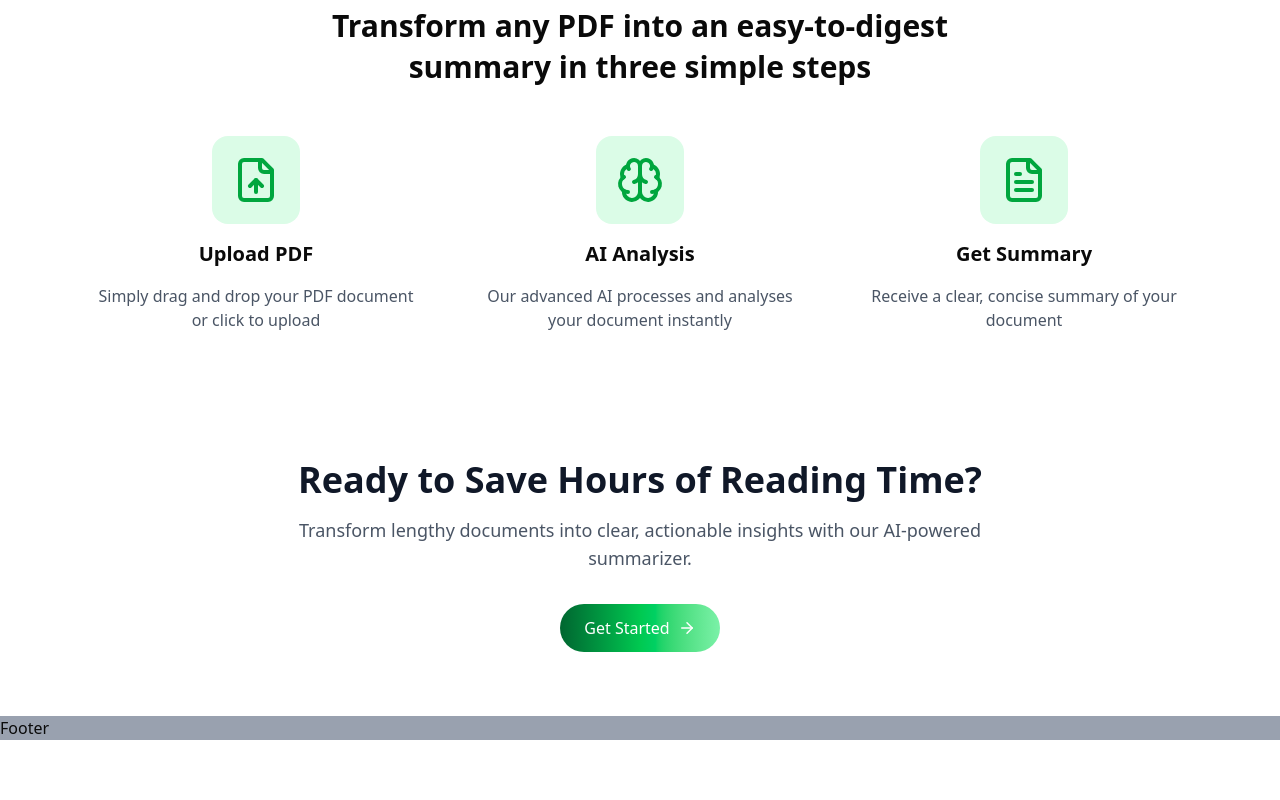
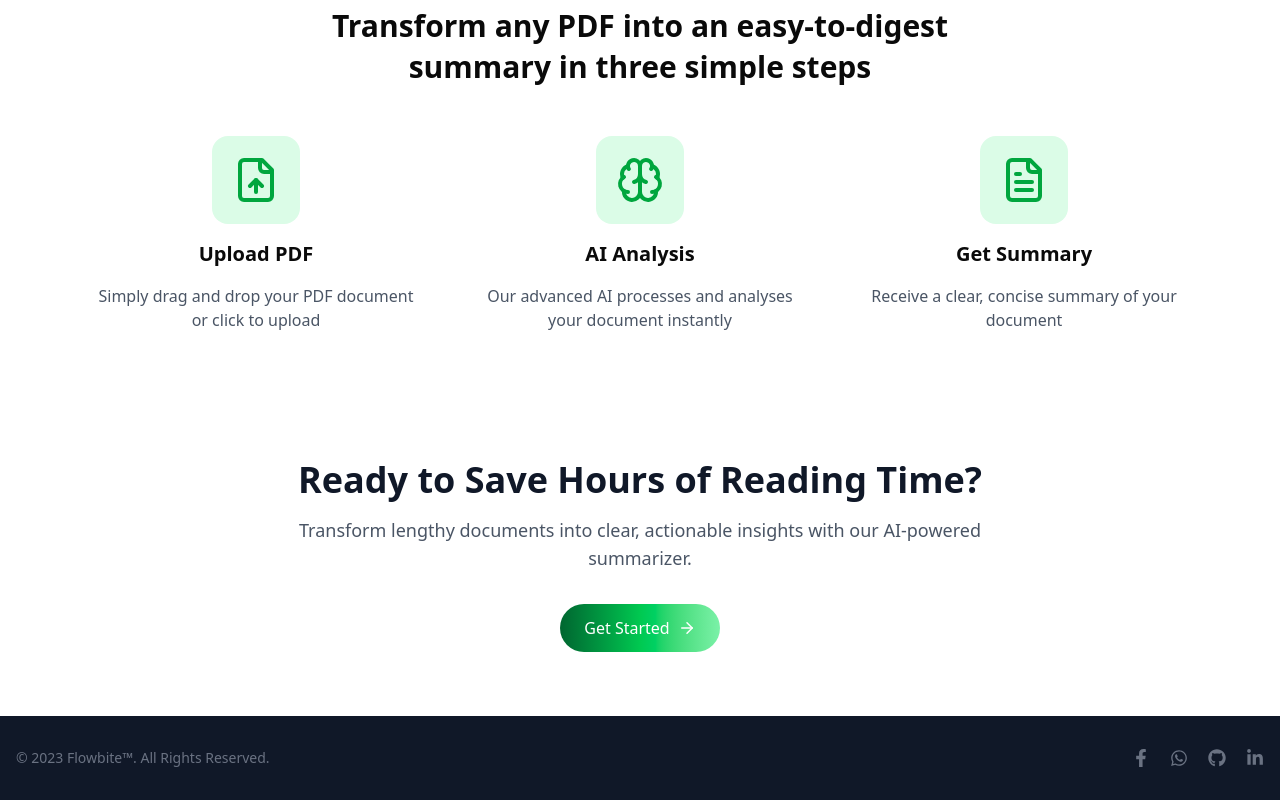
Before and after one commit to Muhammad-Anas16/AI-powered-PDF-summarizer, a Next.js app: page / in a window 1280 px wide. Shown: the part 897-1697 px from the top of the page. Before the commit the page ends 1637 px from the top, so only its background shows below. Built offline with nearby package versions, Linux system fonts and the light colour scheme.

Commit message:
update footer

```diff
--- a/src/components/common/footer.tsx
+++ b/src/components/common/footer.tsx
@@ -1,5 +1,35 @@
+import { FaFacebookF, FaGithub, FaLinkedinIn, FaWhatsapp } from "react-icons/fa";
+
 const Footer = () => {
-  return <footer className="bg-gray-400">Footer</footer>;
+  return (
+    <footer className="bg-gray-900 dark:bg-gray-900">
+      <div className="mx-auto w-full max-w-screen-xl p-4 py-6 lg:py-8">
+        <div className="sm:flex sm:items-center sm:justify-between">
+          <span className="text-sm text-gray-500 sm:text-center dark:text-gray-400">
+            © 2023 <a href="https://flowbite.com/" className="hover:underline">Flowbite™</a>. All Rights Reserved.
+          </span>
+          <div className="flex mt-4 sm:justify-center sm:mt-0 space-x-5">
+            <a href="https://www.facebook.com/MuhammadAnasDev" className="text-gray-500 hover:text-blue-600">
+              <FaFacebookF size={18} />
+              <span className="sr-only">Facebook page</span>
+            </a>
+            <a href="https://wa.me/923182834203" target="_blank" className="text-gray-500 hover:text-green-500">
+              <FaWhatsapp size={18} />
+              <span className="sr-only">WhatsApp chat</span>
+            </a>
+            <a href="https://github.com/Muhammad-Anas16" className="text-gray-500 hover:text-gray-300 dark:hover:text-gray-300">
+              <FaGithub size={18} />
+              <span className="sr-only">GitHub account</span>
+            </a>
+            <a href="https://www.linkedin.com/in/muhammad-anas16/" className="text-gray-500 hover:text-blue-500">
+              <FaLinkedinIn size={18} />
+              <span className="sr-only">LinkedIn profile</span>
+            </a>
+          </div>
+        </div>
+      </div>
+    </footer>
+  );
 };
 
 export default Footer;
```
